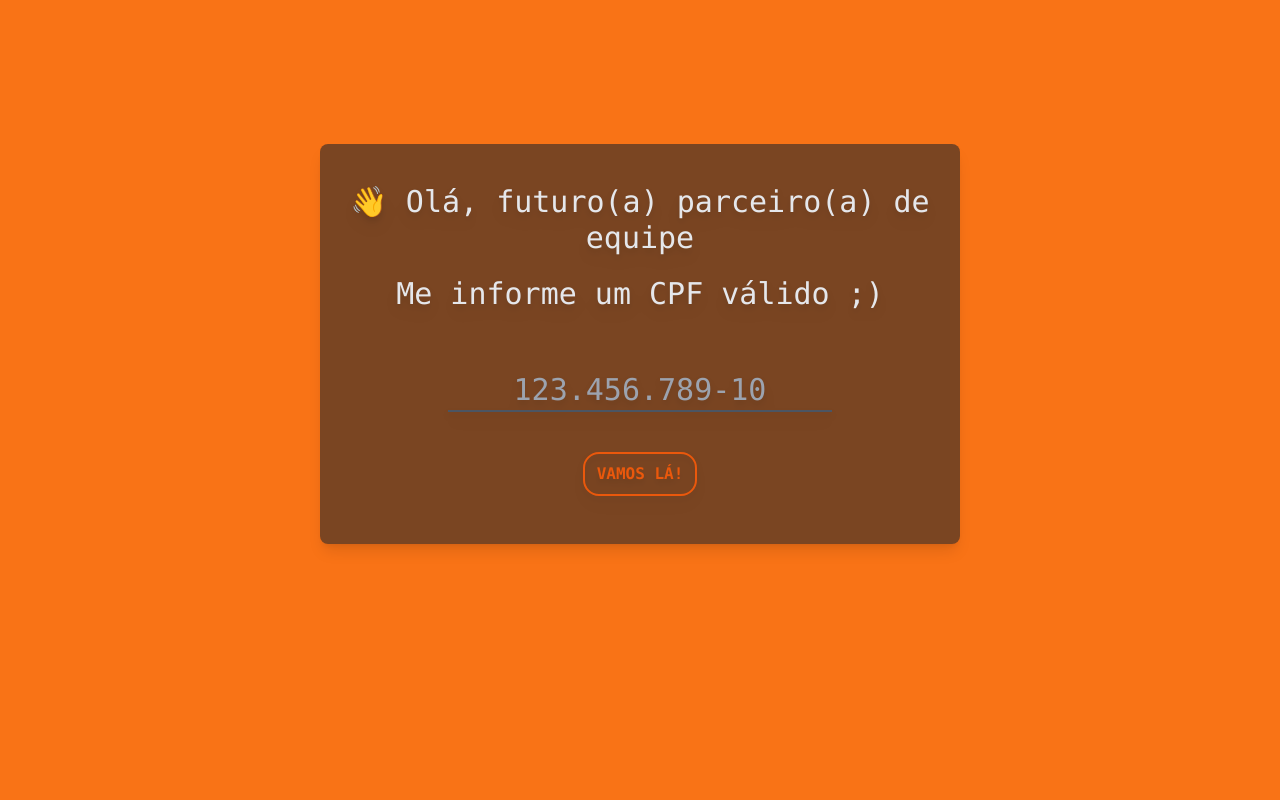
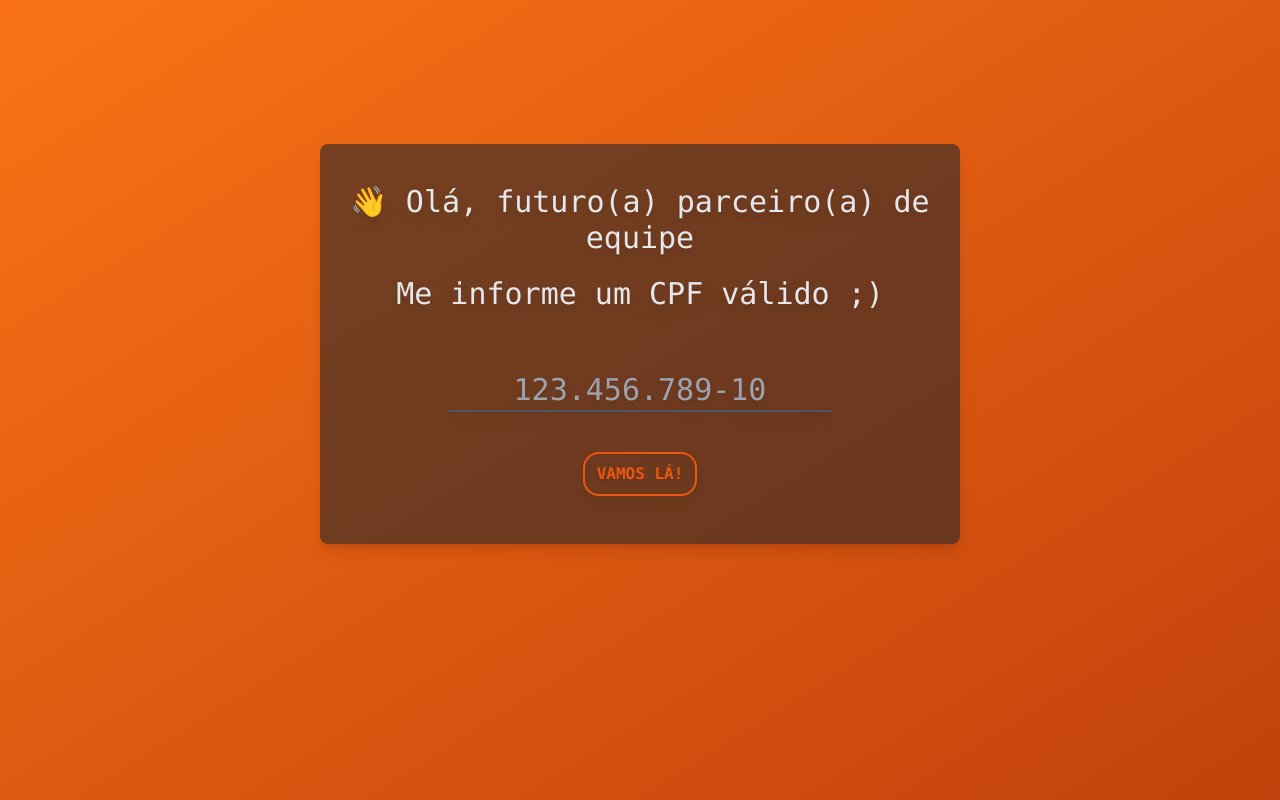
Before and after one commit to JohannesAlves/Bank-Study, a React (Vite) app in the folder web/: page / in a window 1280 px wide. Built offline with nearby package versions, Linux system fonts and the light colour scheme.

Commit message:
refactor: background main

```diff
--- a/web/src/pages/Main.tsx
+++ b/web/src/pages/Main.tsx
@@ -3,7 +3,7 @@ import MainOrganism from "../components/organisms/MainOrganism/MainOrganism";
 function Main() {
     return (
         <>
-            <div className="bg-orange-500 w-screen h-screen fixed font-mono">
+            <div className="bg-gradient-to-br from-orange-500 to-orange-700 w-screen h-screen fixed font-mono">
                 <main className="bg-zinc-800  bg-opacity-60 h-2/4  w-2/4 mx-auto mt-36 flex justify-center rounded-lg shadow-lg">
                     <div className="mt-10 text-center text-gray-200 drop-shadow-lg">
                         <MainOrganism />
```
